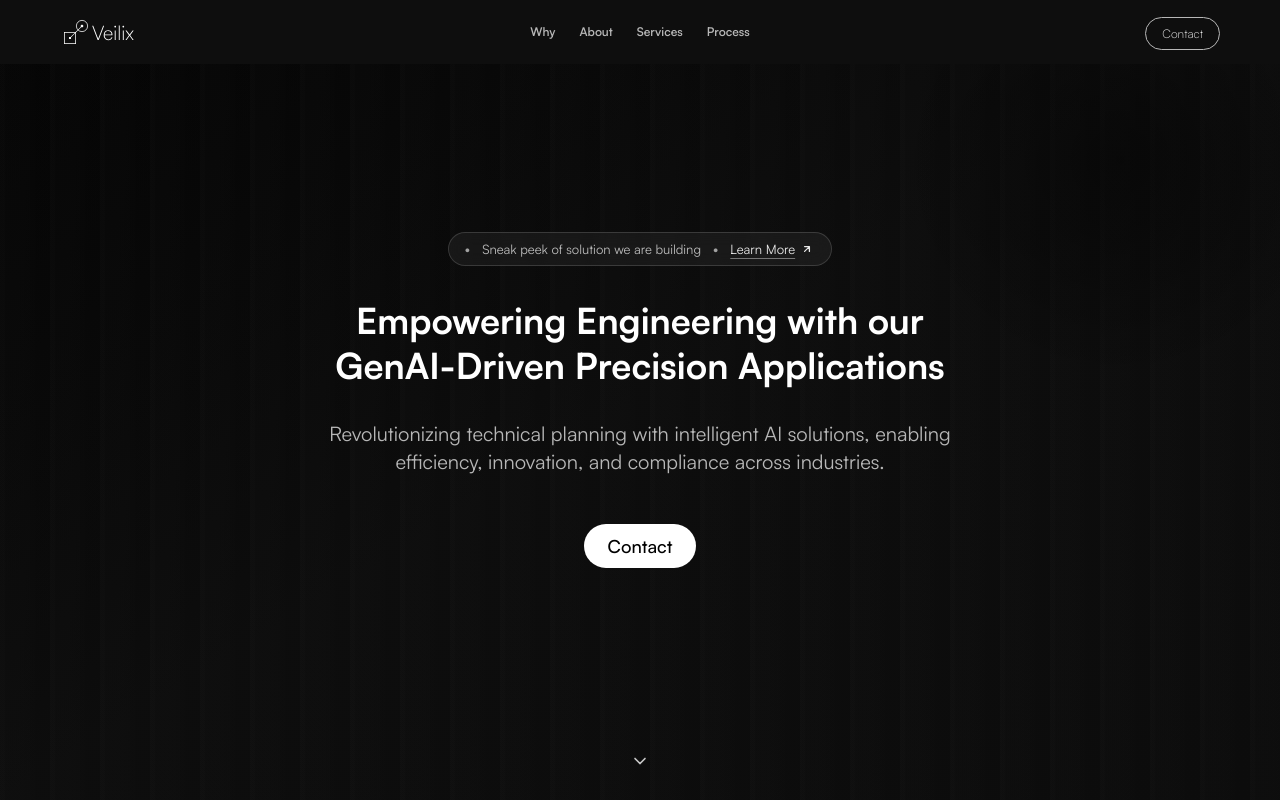
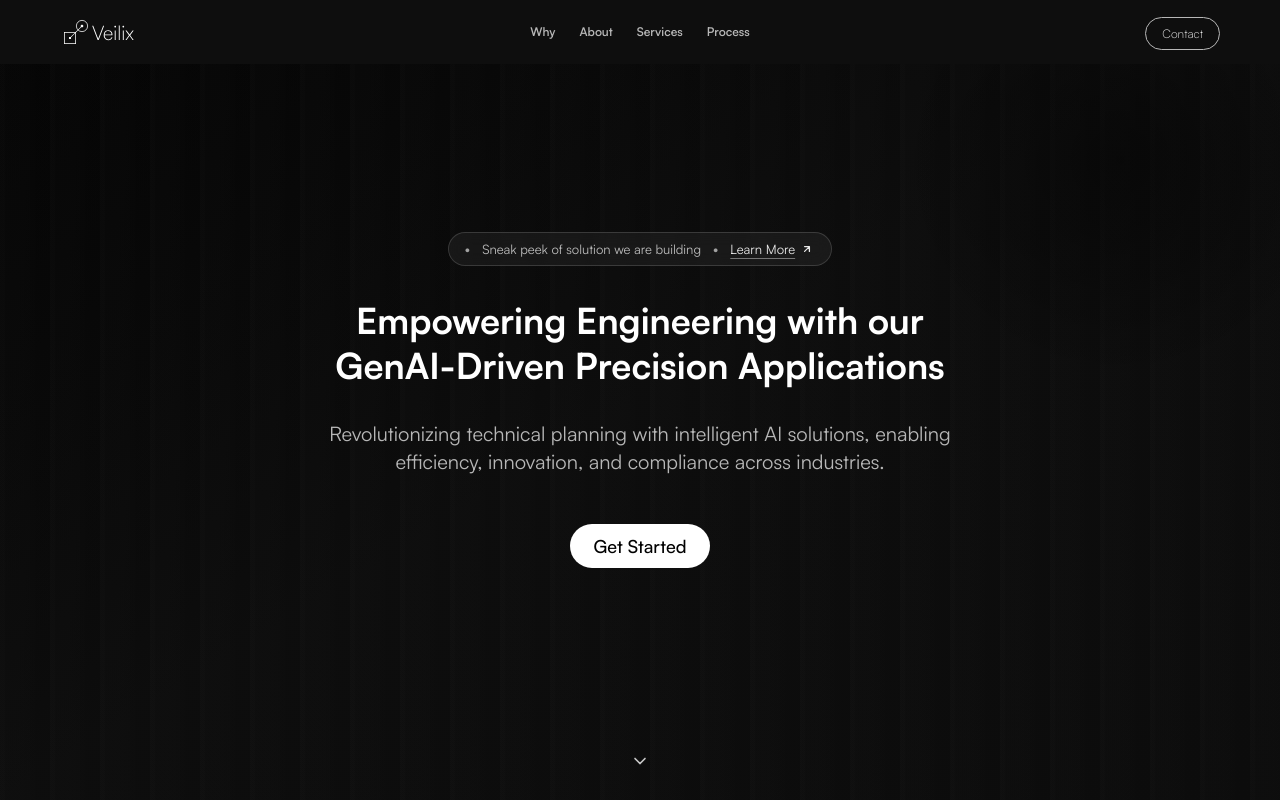
Before and after one commit to aditinnerkar/veilix-app, a React (Vite) app in the folder frontend/: page / in a window 1280 px wide. Shown: the top 800 px of the page. Built offline with nearby package versions, Linux system fonts and the light colour scheme.

Commit message:
Minor changes to Hero/Landing page

```diff
--- a/frontend/src/components/Hero.jsx
+++ b/frontend/src/components/Hero.jsx
@@ -53,8 +53,8 @@ export default function Hero() {
 
         {/* CTA Button */}
         <div className="pt-4">
-          <button className="bg-white text-black px-6 py-2 rounded-full text-lg font-medium hover:bg-gray-100 transition-colors">
-            Contact
+          <button className="bg-white text-black px-6 py-2 rounded-full text-lg font-medium hover:bg-gray-100 transition-colors" onClick={() => window.location.href = 'mailto:parvez.rumi@veilix.ai'}>
+            Get Started
           </button>
         </div>
       </div>
```
